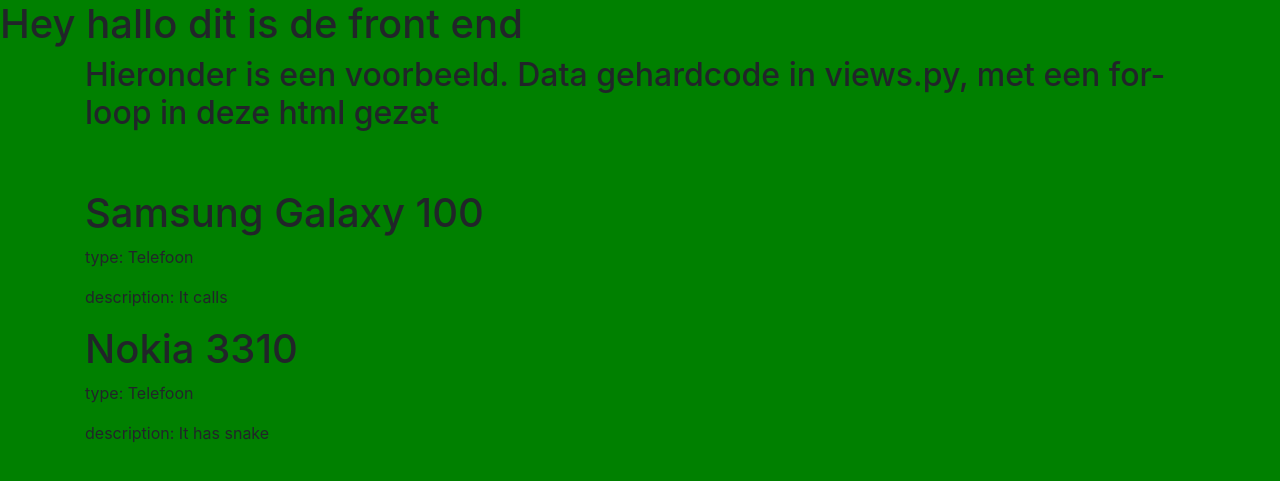
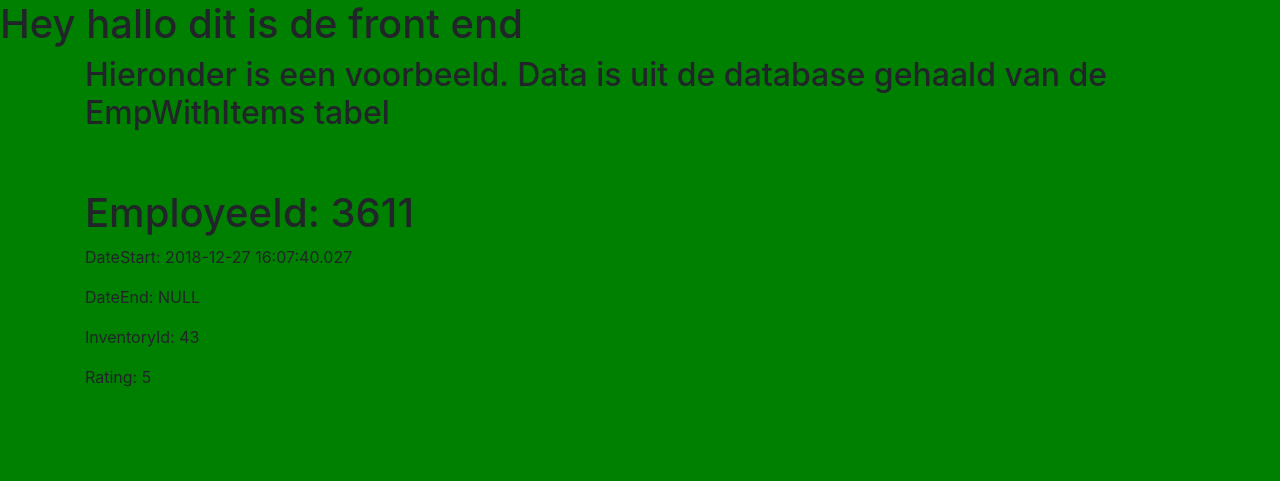
Before and after one commit to AlexZoutewelle/DeptML, a Django app: page /inventory/ in a window 1280 px wide. Shown: the top 481 px of the page. Run offline with Django 3.2, Linux system fonts and the light colour scheme; some libraries are stand-ins or nearby versions.

Commit message:
Database working for everyone?

```diff
--- a/DeptML/InventoryShop/templates/InventoryShop/home.html
+++ b/DeptML/InventoryShop/templates/InventoryShop/home.html
@@ -1,11 +1,13 @@
 {% extends "InventoryShop/baselayout.html"%}
 
 {% block content %}
-    <h2>Hieronder is een voorbeeld. Data gehardcode in views.py, met een for-loop in deze html gezet</h2>
+    <h2>Hieronder is een voorbeeld. Data is uit de database gehaald van de EmpWithItems tabel</h2>
     <br> <br>
     {% for item in items %}
-        <h1>{{item.ProductName}}</h1>
-        <p>type: {{item.ProductType}}</p>
-        <p>description: {{item.ProductDescription}}</p>
+        <h1>EmployeeId: {{item.EmployeeId}}</h1>
+        <p>DateStart: {{item.DateStart}}</p>
+        <p>DateEnd: {{item.DateEnd}}</p>
+        <p>InventoryId: {{item.InventoryId}}</p>
+        <p>Rating: {{item.rating}}</p>
     {% endfor %}
 {% endblock content %}
--- a/DeptML/InventoryShop/views.py
+++ b/DeptML/InventoryShop/views.py
@@ -1,5 +1,5 @@
 from django.shortcuts import render
-from .models import Product
+from .models import EmpWithItems
 
 
 # Create your views here.
@@ -20,8 +20,11 @@
 
 ]
 
+test = []
+test.append(EmpWithItems.objects.get(EmployeeId=3611, InventoryId=43))
+
 def home(request):
     context = {
-        'items' : items
+        'items' : test
     }
-    return render(request, 'InventoryShop/home.html', context)   #Tweede parameter: kijkt naar de templates folder -> InventoruShop folder -> pak home.html
+    return render(request, 'InventoryShop/home.html', context)   #Tweede parameter: kijkt naar de templates folder -> InventoryShop folder -> pak home.html
```
Also changed, not shown: DeptML/InventoryShop/models.py (+8 -0 lines), DeptML/InventoryShop/migrations/0001_initial.py, DeptML/db.sqlite3.
